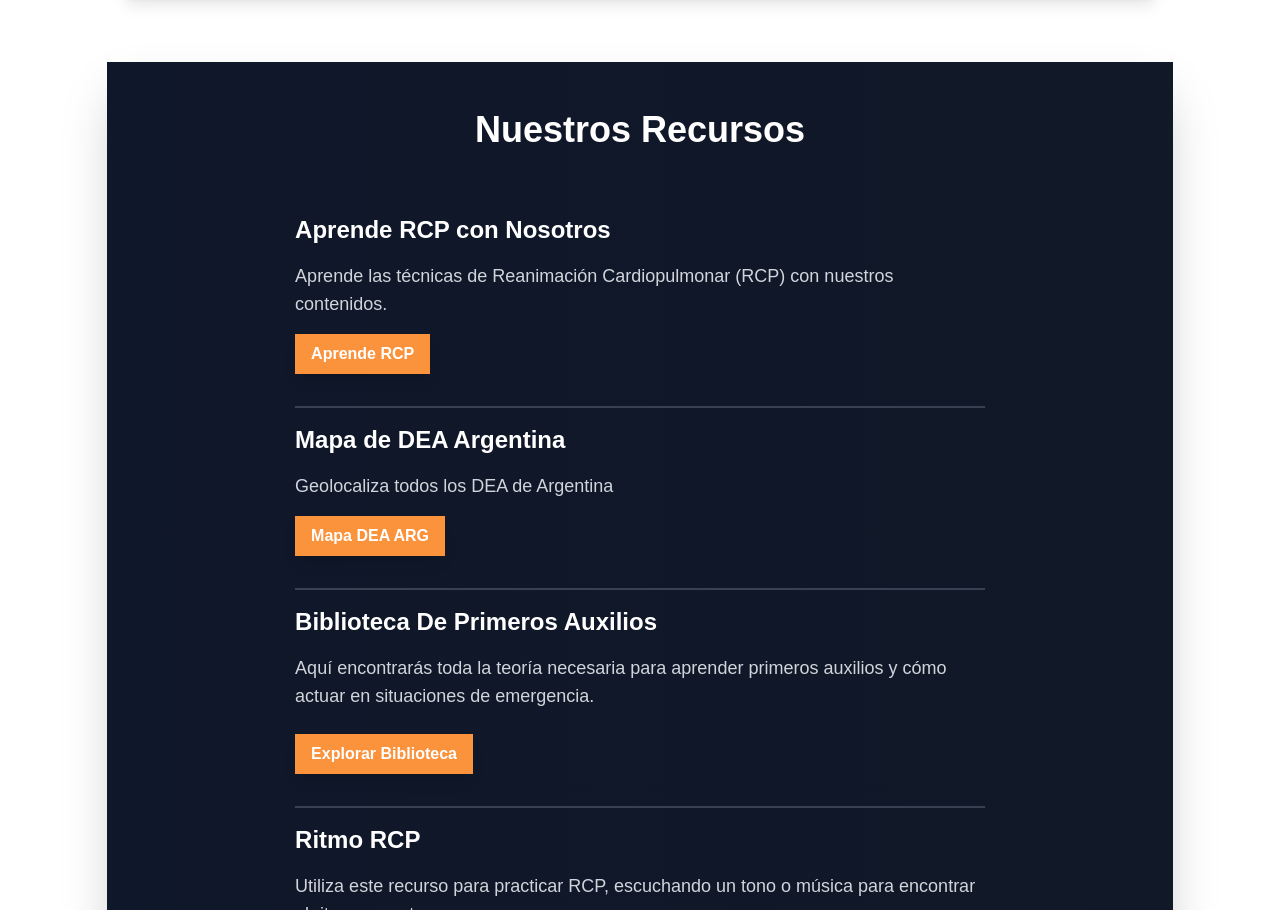
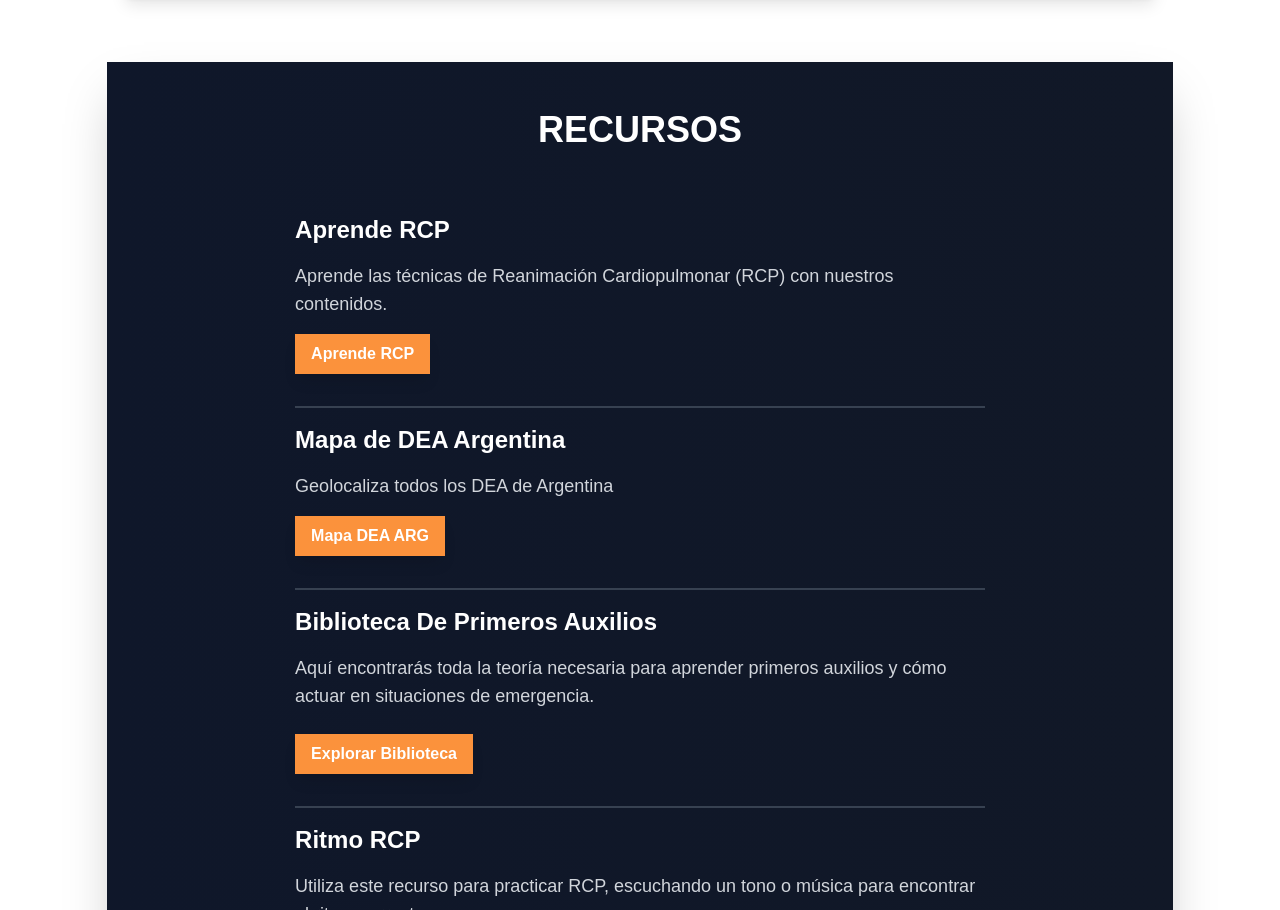
Before and after one commit to julianperuzzi/G-RCP-ARGENTINA, a React (Vite) app: page /#/ in a window 1280 px wide. Shown: the part 1306-2216 px from the top of the page. Built offline with nearby package versions, Linux system fonts and the light colour scheme.

Commit message:
Update Recursos.jsx

```diff
--- a/src/components/Recursos.jsx
+++ b/src/components/Recursos.jsx
@@ -11,11 +11,11 @@ const Recursos = () => {
   return (
     <section id="Recursos" className="px-4 py-4 mt-10 bg-gradient-to-r from-slate-900 to-gray-900 text-white shadow-2xl">
       <div className='lg:w-2/3 mx-auto lg:my-8 my-4' data-aos="fade-up">
-        <h2 className="text-4xl text-center font-bold mb-16">Nuestros Recursos</h2>
+        <h2 className="text-4xl text-center font-bold mb-16 uppercase">Recursos</h2>
       </div>
 
       <div className='lg:w-2/3 mx-auto lg:my-8 my-4' data-aos="fade-up">
-        <h2 className="text-2xl font-bold mb-4">Aprende RCP con Nosotros</h2>
+        <h2 className="text-2xl font-bold mb-4">Aprende RCP </h2>
         <p className="text-lg mb-4 text-gray-300">Aprende las técnicas de Reanimación Cardiopulmonar (RCP) con nuestros contenidos.</p>
         <Link to="/rcp" className="bg-orange-400 hover:bg-black text-white font-bold py-2 px-4 inline-block transition-all duration-300 ease-in-out shadow-lg">
           Aprende RCP
```
